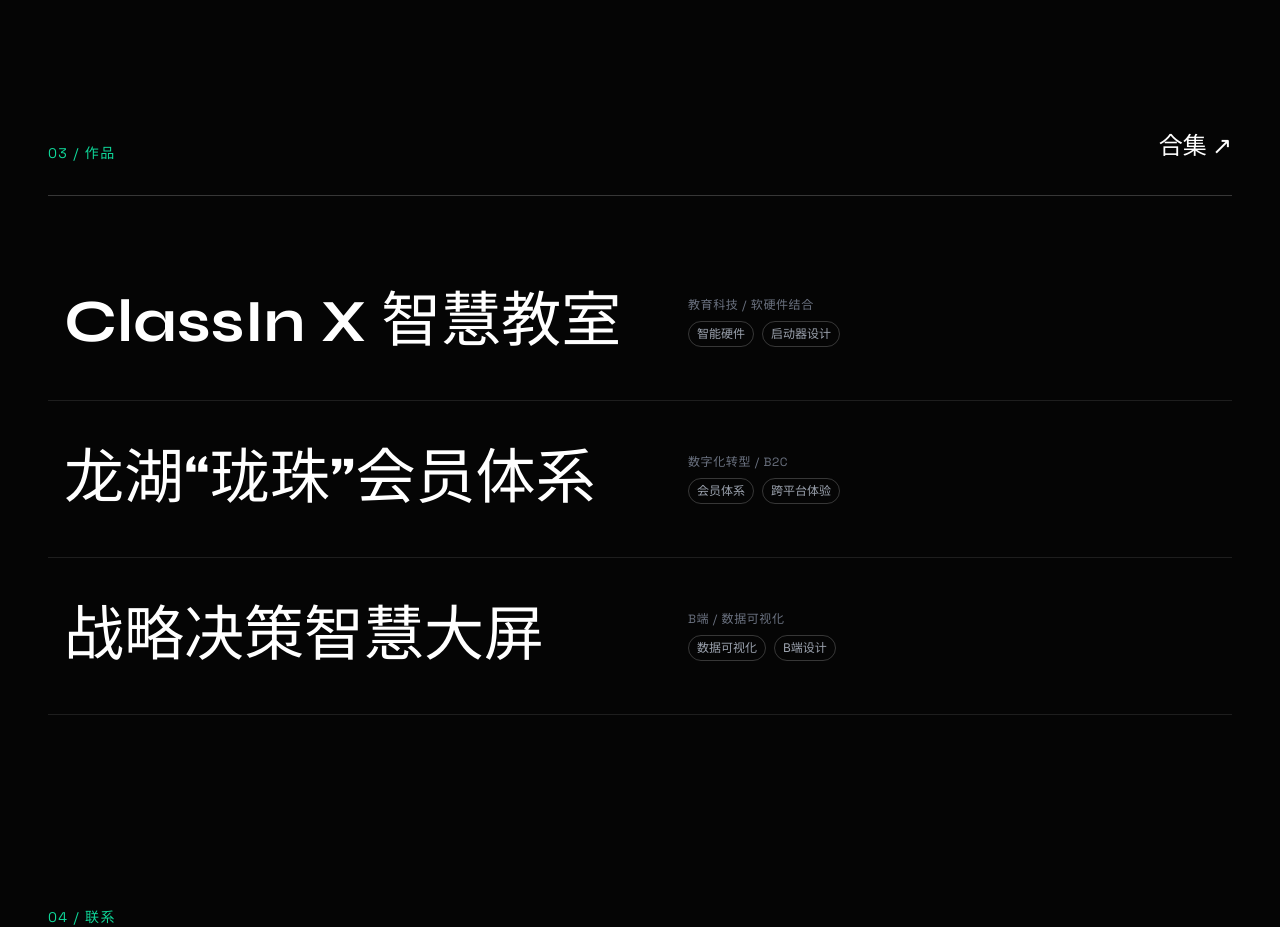
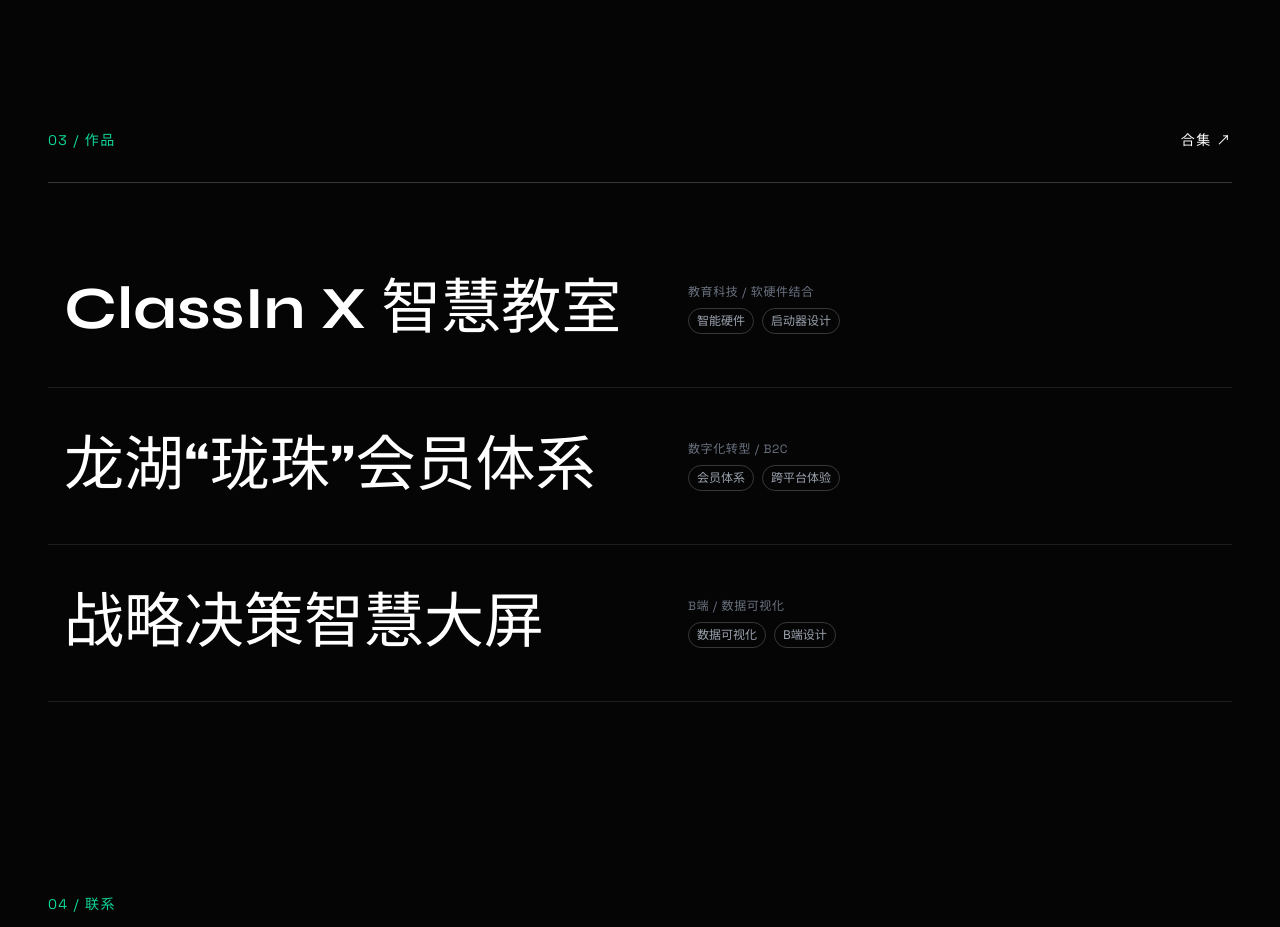
Before and after one commit to anqizhaodesign/anqizhaodesign.github.io, a React (Vite) app: page / in a window 1280 px wide. Shown: the part 3240-4167 px from the top of the page. Built offline with nearby package versions, Linux system fonts and the light colour scheme.

Commit message:
style(ui): adjust collection link font size and family to match section header

```diff
--- a/components/Projects.tsx
+++ b/components/Projects.tsx
@@ -54,9 +54,9 @@
             href={collectionPdf}
             target="_blank"
             rel="noopener noreferrer"
-            className="text-xl md:text-2xl font-display text-white hover:text-brand-green hover:underline transition-colors duration-300"
+            className="text-sm font-mono uppercase tracking-widest text-white hover:text-brand-green hover:underline transition-colors duration-300"
           >
-            {language === 'zh' ? <>合集 <span className="font-mono">↗</span></> : <>COLLECTION <span className="font-mono">↗</span></>}
+            {language === 'zh' ? '合集 ↗' : 'COLLECTION ↗'}
           </a>
         </div>
 
```
